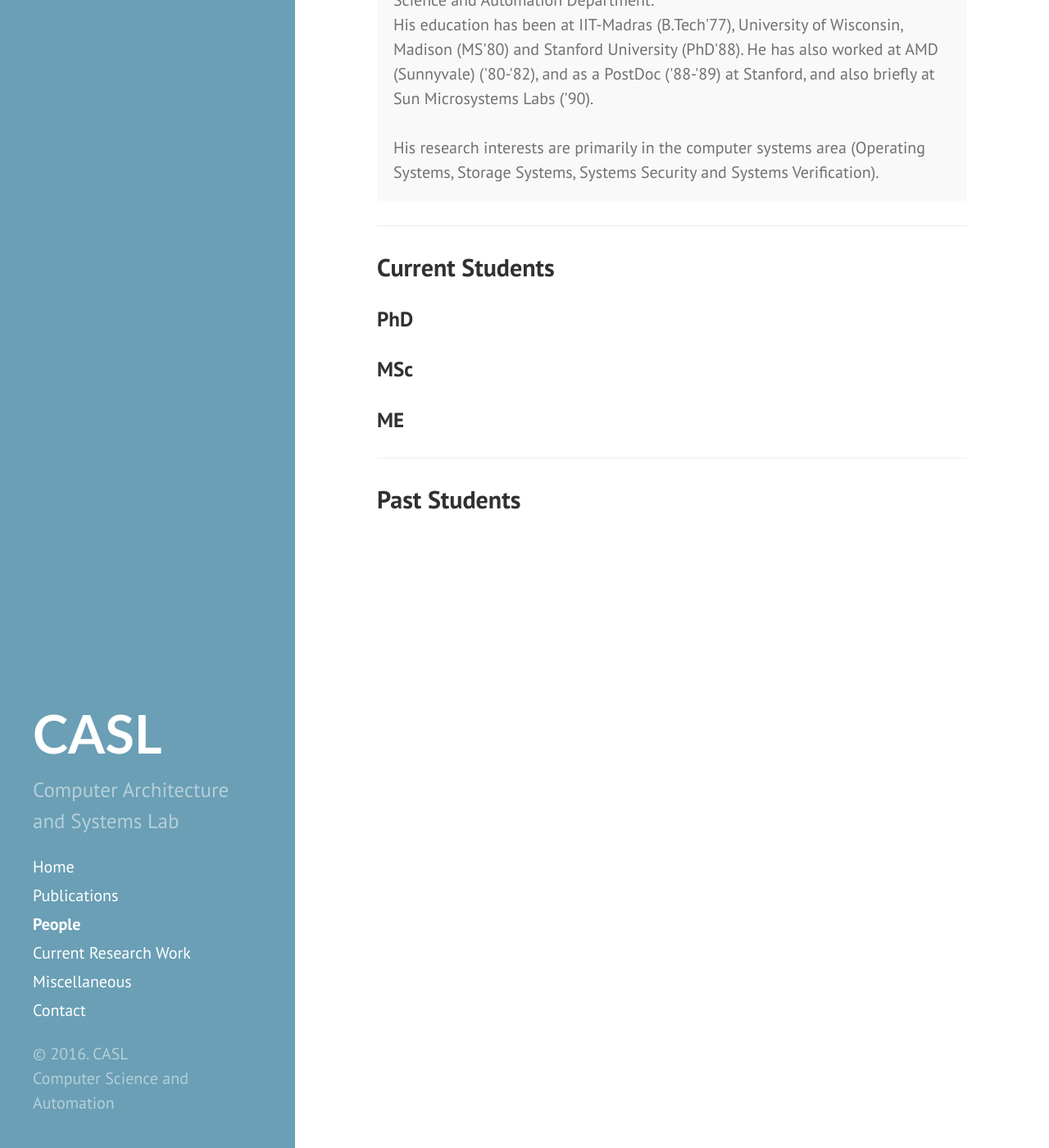
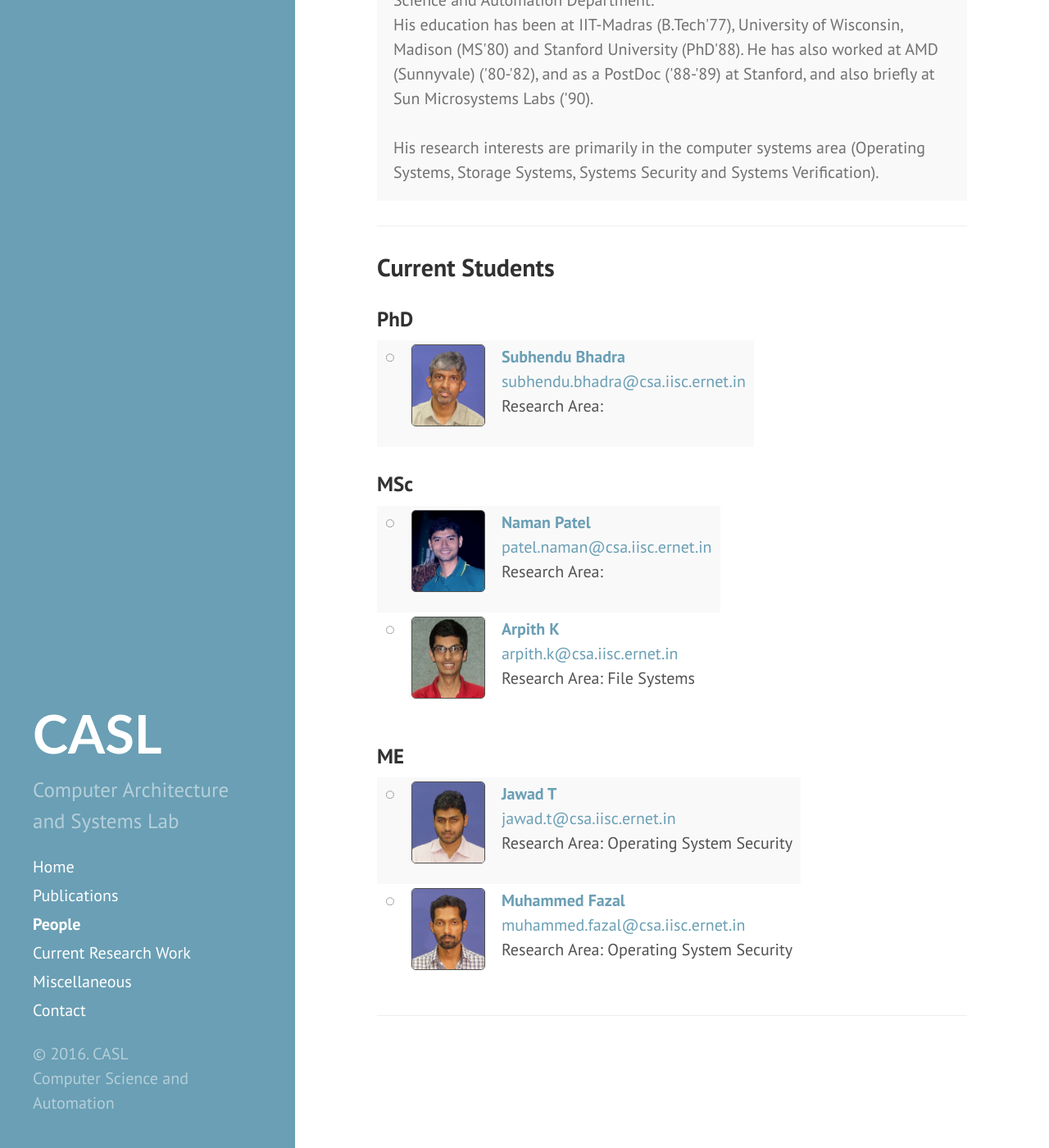
Before and after one commit to CASL-IISc/LabWebsite, a Jekyll site: the page built from People.md, in a window 1280 px wide and 1400 px high, scrolled down 385 px. Shown: the whole window at 82% size. Built offline with Jekyll 4.4.1, drawn with Linux system fonts in a browser that asks for light colours.

Commit message:
Updated people.md

```diff
--- a/People.md
+++ b/People.md
@@ -34,10 +34,85 @@ His research interests are primarily in the computer systems area (Operating Sys
 
 ### PhD
 
+
+<table>
+ 	<tr >
+ 		<td>
+	 		&#9676;
+	 	</td>
+	 	<td>
+	 		<img src='images/students/subhendu.bhadra.jpg' width='90' height='100' border='1' />
+	 	</td>
+	 	<td>
+		 	<a href="/404.html" target="_blank"><b>Subhendu Bhadra</b></a><br>
+		 	<script language='javascript'>writeid('subhendu.bhadra');</script><br>
+		 	Research Area:
+	 	</td>
+	 </tr>
+</table>
+
 ### MSc
+
+ <table>
+ 	<tr>
+ 		<td>
+	 		&#9676;
+	 	</td>
+	 	<td>
+	 		<img src='images/students/patel.naman.jpg' width='90' height='100' border='1' />
+	 	</td>
+	 	<td>
+		 	<a href="/404.html" target="_blank"><b>Naman Patel</b></a><br>
+		 	<script language='javascript'>writeid('patel.naman');</script><br>
+		 	Research Area:
+	 	</td>
+	 </tr>
+ 	<tr>
+ 		<td>
+	 		&#9676;
+	 	</td>
+	 	<td>
+	 		<img src='images/students/arpith.k.jpg' width='90' height='100' border='1' />
+	 	</td>
+	 	<td>
+		 	<a href="http://arpith.xyz" target="_blank"><b>Arpith K</b></a><br>
+		 	<script language='javascript'>writeid('arpith.k');</script><br>
+		 	Research Area: File Systems
+	 	</td>
+	 </tr>
+</table>
+
 
 ### ME
 
+<table>
+ 	<tr>
+ 		<td>
+	 		&#9676;
+	 	</td>
+	 	<td>
+	 		<img src='images/students/jawad.t.jpg' width='90' height='100' border='1' />
+	 	</td>
+	 	<td>
+		 	<a href="/404.html" target="_blank"><b>Jawad T</b></a><br>
+		 	<script language='javascript'>writeid('jawad.t');</script><br>
+		 	Research Area: Operating System Security
+	 	</td>
+	 </tr>
+
+	 <tr>
+ 		<td>
+	 		&#9676;
+	 	</td>
+	 	<td>
+	 		<img src='images/students/muhammed.fazal.jpg' width='90' height='100' border='1' />
+	 	</td>
+	 	<td>
+		 	<a href="/404.html" target="_blank"><b>Muhammed Fazal</b></a><br>
+		 	<script language='javascript'>writeid('muhammed.fazal');</script><br>
+		 	Research Area: Operating System Security
+	 	</td>
+	 </tr>
+</table>
+
 ***
-
-## Past Students
--- a/public/css/poole.css
+++ b/public/css/poole.css
@@ -237,14 +237,14 @@ img {
 /* Tables */
 table {
   margin-bottom: 1rem;
-  width: 100%;
-  border: 1px solid #e5e5e5;
+  border: 0px solid #e5e5e5;
   border-collapse: collapse;
 }
 td,
 th {
   padding: .25rem .5rem;
-  border: 1px solid #e5e5e5;
+  border: 0px solid #e5e5e5;
+  vertical-align: top;
 }
 tbody tr:nth-child(odd) td,
 tbody tr:nth-child(odd) th {
```
Also changed, not shown: Contact.md (+1 -1 lines), Facilities.md (+1 -1 lines), Publications.md (+4 -4 lines), README.md, images/students/arpith.k.jpg (added), images/students/gopi.jpg (added), images/students/jawad.t.jpg (added), images/students/muhammed.fazal.jpg (added), images/students/patel.naman.jpg (added), images/students/subhendu.bhadra.jpg (added).
